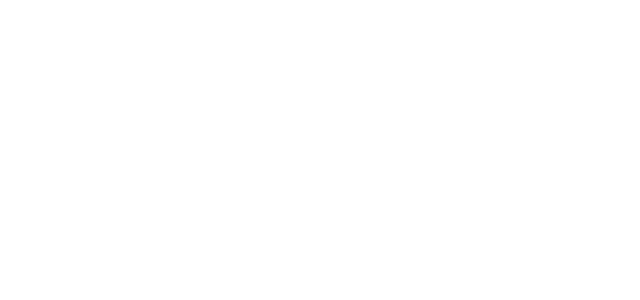
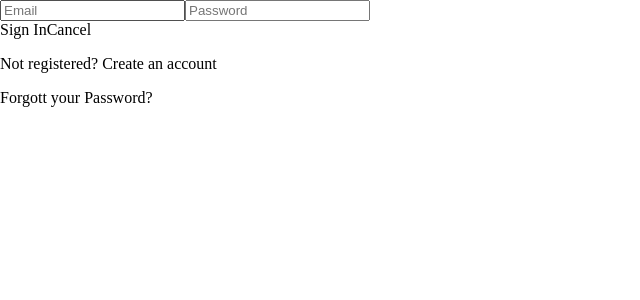
Before and after one commit to matthias-kopeinigg/veqflix-ui, an Angular app: page / in a window 1280 px wide. Shown: the top 300 px of the page, without its empty margins (0-640 px from the left). Built offline with nearby package versions, Linux system fonts and the light colour scheme.

Commit message:
Finish login form

```diff
--- a/src/app/home/feature/home.page.html
+++ b/src/app/home/feature/home.page.html
@@ -1,6 +1,34 @@
 <!-- Sign in view -->
 <div class="sign-in-wrapper" [ngClass]="activeView === activeViews.SIGN_IN ? '!inactive' : 'inactive'">
 
+  <!-- Form -->
+  <form class="form form-sing-in fadeIn-fast" #signInForm="ngForm">
+    <input
+      type="email"
+      [(ngModel)]="email"
+      id="email"
+      name="email"
+      placeholder="Email"
+      pattern="[a-z0-9._%+-]+@[a-z0-9.-]+\.[a-z]{2,4}$"
+      required>
+
+    <input
+      type="password"
+      [(ngModel)]="password"
+      id="password"
+      name="password"
+      placeholder="Password"
+      pattern="^(?=.*[A-Za-z])(?=.*\d)[A-Za-z\d]{8,}$"
+      required>
+  </form>
+
+   <!-- Buttons -->
+   <a class="btn btn-sing-in fadeIn-fast">Sign In</a>
+   <a class="btn btn-cancel fadeIn-fast" (click)="updateActiveViewWithForm(activeViews.LANDING, signInForm)">Cancel</a>
+   <div class="sing-up-wrapper fadeIn-slow">
+     <p>Not registered?  <a class="btn btn-sign-up" (click)="updateActiveViewWithForm(activeViews.SIGN_UP, signInForm)">Create an account</a></p>
+   </div>
+   <a class="btn btn-forgott-password fadeIn-slow" (click)="updateActiveViewWithForm(activeViews.FORGOT_PASSWORD, signInForm)">Forgott your Password?</a>
 
 </div>
 
```
